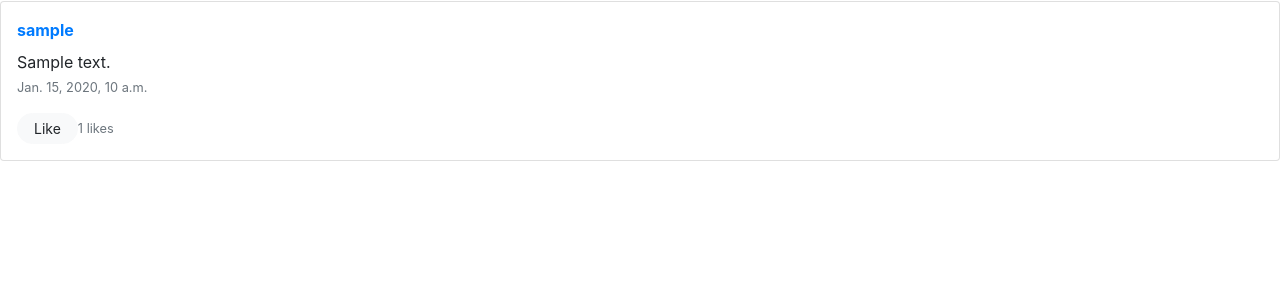
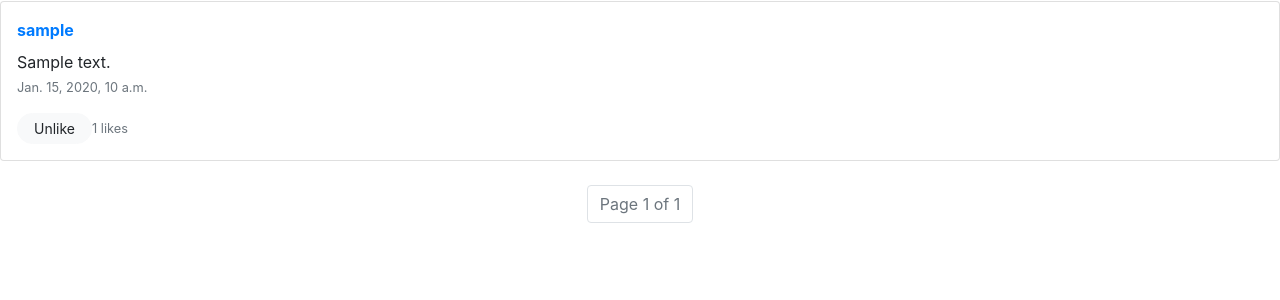
Before and after one commit to shawwnn/cs50w-network, a Django app: a page that uses network/templates/network/profile.html in a window 1280 px wide. Shown: the part 249-549 px from the top of the page. Run offline with Django 3.2, Linux system fonts and the light colour scheme; a user stored in the database is signed in; tables that the repository leaves empty hold one stand-in row (values such as "Sample post"); some libraries are stand-ins or nearby versions.

Commit message:
fix(network): resolve like button desync across index, profile, and following views using backendd sync

```diff
--- a/network/templates/network/partials/post_card.html
+++ b/network/templates/network/partials/post_card.html
@@ -15,11 +15,15 @@
           class="btn btn-sm btn-light me-2 px-3 rounded-pill like-btn"
           data-post-id="{{ post.id }}"
       >
-          Like
+          {% if post.is_liked %}
+              Unlike
+          {% else %}
+              Like
+          {% endif %}
       </button>
 
       <span class="text-muted small" id="likes-count-{{ post.id }}">
-          {{ post.likes.count }} likes
+          {{ post.like_count }} likes
       </span>
   </div>
 
--- a/network/templates/network/profile.html
+++ b/network/templates/network/profile.html
@@ -33,11 +33,43 @@
         <h3>Posts</h3>
     </div>
 </div>
+<!-- {% if page_obj %}
+    {{ page_obj }}
+{% endif %} -->
 
-{% for post in posts %}
+{% for post in page_obj %}
     {% include "network/partials/post_card.html" with post=post %}
 {% empty %}
     <p>No posts yet.</p>
 {% endfor %}
 
+<!-- Pagination -->
+    <nav>
+        <ul class="pagination justify-content-center mt-4">
+
+            {% if page_obj.has_previous %}
+                <li class="page-item">
+                    <a class="page-link" href="?page={{ page_obj.previous_page_number }}">
+                        Previous
+                    </a>
+                </li>
+            {% endif %}
+
+            <li class="page-item disabled">
+                <span class="page-link">
+                    Page {{ page_obj.number }} of {{ page_obj.paginator.num_pages }}
+                </span>
+            </li>
+
+            {% if page_obj.has_next %}
+                <li class="page-item">
+                    <a class="page-link" href="?page={{ page_obj.next_page_number }}">
+                        Next
+                    </a>
+                </li>
+            {% endif %}
+
+        </ul>
+    </nav>
+
 {% endblock %}
--- a/network/utils.py
+++ b/network/utils.py
@@ -1,6 +1,22 @@
 from django.core.paginator import Paginator
+from django.db.models import Count, Exists, OuterRef
+from .models import Like
 
 def paginate_queryset(request, queryset, per_page=10):
     paginator = Paginator(queryset, per_page)
     page_number = request.GET.get("page")
     return paginator.get_page(page_number)
+
+def annotate_posts(posts, user):
+    posts = posts.annotate(
+        like_count=Count("likes", distinct=True)) # adjust if related name differs
+
+    if user.is_authenticated:
+        posts = posts.annotate(
+            is_liked=Exists(
+                Like.objects.filter(
+                    user=user, post=OuterRef("pk")
+                )
+            )
+        )
+    return posts
--- a/network/views.py
+++ b/network/views.py
@@ -5,7 +5,7 @@ from django.shortcuts import get_object_or_404, redirect, render
 from django.urls import reverse
 from django.contrib.auth.decorators import login_required
 from django.core.paginator import Paginator
-from .utils import paginate_queryset
+from .utils import paginate_queryset, annotate_posts
 from .models import Post, User, Follow, Like
 
 def index(request):
@@ -21,6 +21,7 @@ def index(request):
         return redirect("index")
 
     posts = Post.objects.all().order_by("-timestamp")
+    posts = annotate_posts(posts, request.user)
 
     page_obj = paginate_queryset(request, posts, 3)
 
@@ -87,6 +88,9 @@ def profile(request, username):
     posts = Post.objects.filter(
         user=profile_user
     ).order_by("-timestamp")
+    posts = annotate_posts(posts, request.user)
+
+    page_obj = paginate_queryset(request, posts, 3)
 
     # number of followers
     followers_count = Follow.objects.filter(
@@ -109,7 +113,7 @@ def profile(request, username):
 
     return render(request, "network/profile.html", {
         "profile_user": profile_user,
-        "posts": posts,
+        "page_obj": page_obj,
         "followers_count": followers_count,
         "following_count": following_count,
         "is_following": is_following
@@ -190,6 +194,7 @@ def following(request):
     posts = Post.objects.filter(
         user__in=following_users
     ).order_by("-timestamp")
+    posts = annotate_posts(posts, request.user)
 
     # pagination (same as index)
     page_obj = paginate_queryset(request, posts, 3)
```
